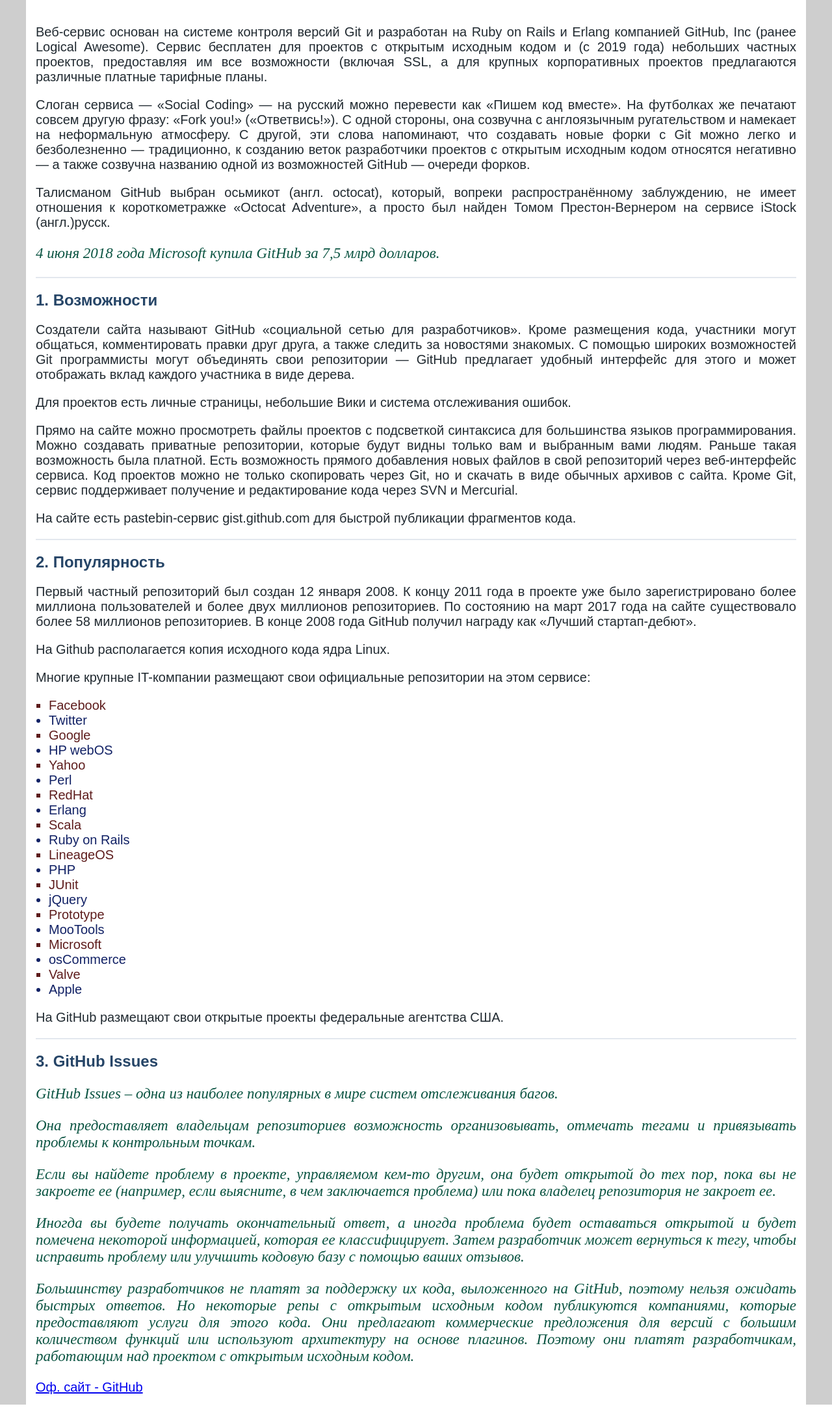
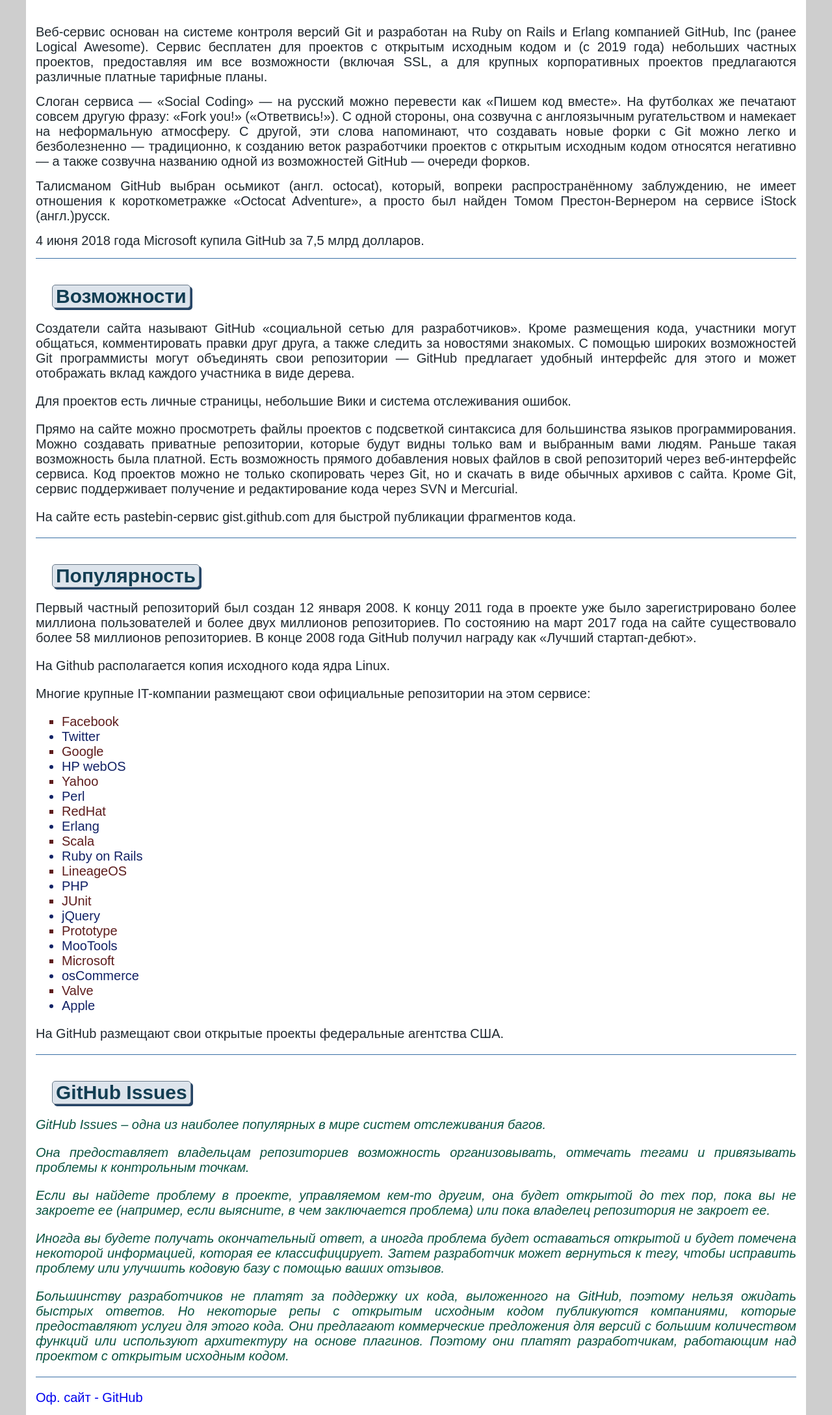
Before and after one commit to great-start/html, a plain HTML site: page homework_3/index.html in a window 1280 px wide. Shown: the part 473-2650 px from the top of the page at 65% size. Drawn offline with Linux system fonts and the light colour scheme.

Commit message:
17.10 Homework_3

```diff
--- a/homework_3/index.html
+++ b/homework_3/index.html
@@ -16,53 +16,54 @@
         <div id="under_header_line"></div>
     </div>
     <div id="body_wrapper">
-        <div id="main_body_wrapper"><h1>GitHub — крупнейший веб-сервис для хостинга IT-проектов и их совместной разработки</h1>
+        <div id="main_body_wrapper">
+            <h1>GitHub — крупнейший веб-сервис для хостинга IT-проектов и их совместной разработки</h1>
             <div id="links">
-                <ul id="first">
+                <ul id="ul_first">
                     <li class="menu_links"><a class="plan" href="#paragraph_1">Возможности</a></li>
                     <li class="menu_links"><a class="plan" href="#paragraph_2">Популярность</a></li>
                     <li class="menu_links"><a class="plan" href="#paragraph_3">GitHub Issues</a></li>
                 </ul>
             </div>
+            <div class="text">
+                <p>Веб-сервис основан на системе контроля версий Git и разработан на Ruby on Rails и Erlang компанией GitHub, Inc
+                    (ранее Logical Awesome). Сервис бесплатен для проектов с открытым исходным кодом и (с 2019 года) небольших
+                    частных проектов, предоставляя им все возможности (включая SSL, а для крупных корпоративных проектов
+                    предлагаются различные платные тарифные планы.</p>
+                <p>Слоган сервиса — «Social Coding» — на русский можно перевести как «Пишем код вместе». На футболках же печатают
+                    совсем другую фразу: «Fork you!» («Ответвись!»). С одной стороны, она созвучна с англоязычным ругательством и
+                    намекает на неформальную атмосферу. С другой, эти слова напоминают, что создавать новые форки с Git можно
+                    легко и безболезненно — традиционно, к созданию веток разработчики проектов с открытым исходным кодом
+                    относятся негативно — а также созвучна названию одной из возможностей GitHub — очереди форков.</p>
+                <p>Талисманом GitHub выбран осьмикот (англ. octocat), который, вопреки распространённому заблуждению, не имеет
+                    отношения к короткометражке «Octocat Adventure», а просто был найден Томом Престон-Вернером на сервисе iStock
+                    (англ.)русск.</p>
+                <p>4 июня 2018 года Microsoft купила GitHub за 7,5 млрд долларов.</p>
+            </div>
+            <div class="text">
+                <div class="p_title"><h2 id="paragraph_1">Возможности</h2></div>
                 <div>
-                <p>Веб-сервис основан на системе контроля версий Git и разработан на Ruby on Rails и Erlang компанией GitHub, Inc (ранее Logical
-                    Awesome).
-                    Сервис бесплатен для проектов с открытым исходным кодом и (с 2019 года) небольших частных проектов, предоставляя им все
-                    возможности (включая SSL, а для крупных корпоративных проектов предлагаются различные платные тарифные планы.
-                </p>
-                <p>Слоган сервиса — «Social Coding» — на русский можно перевести как «Пишем код вместе». На футболках же печатают совсем другую фразу:
-                    «Fork you!»
-                    («Ответвись!»). С одной стороны, она созвучна с англоязычным ругательством и намекает на неформальную атмосферу. С другой, эти
-                    слова напоминают, что создавать новые форки с Git можно легко и безболезненно — традиционно, к созданию веток разработчики
-                    проектов с открытым исходным кодом относятся негативно — а также созвучна названию одной из возможностей GitHub — очереди
-                    форков.
-                </p>
-                <p>Талисманом GitHub выбран осьмикот (англ. octocat), который, вопреки распространённому заблуждению, не имеет отношения к
-                    короткометражке «Octocat Adventure», а просто был найден Томом Престон-Вернером на сервисе iStock (англ.)русск.
-                </p>
-                <p class="github_issue">4 июня 2018 года Microsoft купила GitHub за 7,5 млрд долларов.
-                </p>
+                    <p>Создатели сайта называют GitHub «социальной сетью для разработчиков». Кроме размещения кода, участники
+                        могут общаться, комментировать правки друг друга, а также следить за новостями знакомых. С помощью широких
+                        возможностей Git программисты могут объединять свои репозитории — GitHub предлагает удобный интерфейс для
+                        этого и может отображать вклад каждого участника в виде дерева.</p>
+                    <p>Для проектов есть личные страницы, небольшие Вики и система отслеживания ошибок.</p>
+                    <p>Прямо на сайте можно просмотреть файлы проектов с подсветкой синтаксиса для большинства языков
+                        программирования. Можно создавать приватные репозитории, которые будут видны только вам и выбранным вами
+                        людям. Раньше такая возможность была платной. Есть возможность прямого добавления новых файлов в свой
+                        репозиторий через веб-интерфейс сервиса. Код проектов можно не только скопировать через Git, но и скачать
+                        в виде обычных архивов с сайта. Кроме Git, сервис поддерживает получение и редактирование кода через SVN и
+                        Mercurial.</p>
+                    <p>На сайте есть pastebin-сервис gist.github.com для быстрой публикации фрагментов кода.</p></div>
             </div>
-            <hr>
-            <h2 id="paragraph_1">1. Возможности</h2>
-            <p>Создатели сайта называют GitHub «социальной сетью для разработчиков».
-                Кроме размещения кода, участники могут общаться, комментировать правки друг друга, а также следить за новостями знакомых.
-                С помощью широких возможностей Git программисты могут объединять свои репозитории — GitHub предлагает удобный интерфейс для этого
-                и может отображать вклад каждого участника в виде дерева.</p>
-            <p>Для проектов есть личные страницы, небольшие Вики и система отслеживания ошибок.</p>
-            <p>Прямо на сайте можно просмотреть файлы проектов с подсветкой синтаксиса для большинства языков программирования.
-                Можно создавать приватные репозитории, которые будут видны только вам и выбранным вами людям. Раньше такая возможность была
-                платной.
-                Есть возможность прямого добавления новых файлов в свой репозиторий через веб-интерфейс сервиса.
-                Код проектов можно не только скопировать через Git, но и скачать в виде обычных архивов с сайта.
-                Кроме Git, сервис поддерживает получение и редактирование кода через SVN и Mercurial.</p>
-            <p>На сайте есть pastebin-сервис gist.github.com для быстрой публикации фрагментов кода.</p>
-            <hr>
-            <h2 id="paragraph_2">2. Популярность</h2>
-            <p>Первый частный репозиторий был создан 12 января 2008. К концу 2011 года в проекте уже было зарегистрировано более миллиона
-                пользователей и более двух миллионов репозиториев. По состоянию на март 2017 года на сайте существовало более 58 миллионов
-                репозиториев. В конце 2008
-                года GitHub получил награду как «Лучший стартап-дебют».</p>
+            <div class="text">
+                <div class="p_title"><h2 id="paragraph_2">Популярность</h2></div>
+                <div>
+                    <p>Первый частный репозиторий был создан 12 января 2008. К концу 2011 года в проекте уже было
+                        зарегистрировано более миллиона пользователей и более двух миллионов репозиториев. По состоянию на март
+                        2017 года на сайте
+                        существовало более 58 миллионов репозиториев. В конце 2008 года GitHub получил награду как «Лучший
+                        стартап-дебют».</p>
                     <p>На Github располагается копия исходного кода ядра Linux.</p>
                     <p>Многие крупные IT-компании размещают свои официальные репозитории на этом сервисе:</p>
                     <ul>
@@ -87,28 +88,29 @@
                         <li class="another_list_style">Valve</li>
                         <li>Apple</li>
                     </ul>
-            <p>На GitHub размещают свои открытые проекты федеральные агентства США.</p>
-            <hr>
-            <h2 id="paragraph_3">3. GitHub Issues</h2>
-            <p class="github_issue">GitHub Issues – одна из наиболее популярных в мире систем отслеживания багов.</p>
-            <p class="github_issue">Она предоставляет владельцам репозиториев возможность организовывать, отмечать тегами и привязывать проблемы к
-                контрольным точкам.</p>
-            <p class="github_issue">Если вы найдете проблему в проекте, управляемом кем-то другим, она будет открытой до тех пор, пока вы не
-                закроете ее (например, если выясните, в чем заключается проблема) или пока владелец репозитория не закроет ее.</p>
-            <p class="github_issue">Иногда вы будете получать окончательный ответ, а иногда проблема будет оставаться открытой и будет помечена
-                некоторой
-                информацией, которая ее
-                классифицирует. Затем разработчик может вернуться к тегу, чтобы исправить проблему или улучшить кодовую базу с помощью ваших
-                отзывов.</p>
-            <p class="github_issue">Большинству разработчиков не платят за поддержку их кода, выложенного на GitHub, поэтому нельзя ожидать
-                быстрых ответов. Но некоторые репы с
-                открытым исходным кодом публикуются компаниями, которые предоставляют услуги для этого кода. Они предлагают коммерческие
-                предложения для версий с
-                большим количеством функций или используют архитектуру на основе плагинов. Поэтому они платят разработчикам, работающим над
-                проектом с открытым исходным кодом.  </p>
-
-
-            <a href="https://github.com/">Оф. сайт - GitHub</a></div>
+                    <p>На GitHub размещают свои открытые проекты федеральные агентства США.</p></div>
+            </div>
+            <div class="text github_issue">
+                <div class="p_title issue"><h2 id="paragraph_3">GitHub Issues</h2></div>
+                <div>
+                    <p>GitHub Issues – одна из наиболее популярных в мире систем отслеживания багов.</p>
+                    <p>Она предоставляет владельцам репозиториев возможность организовывать, отмечать тегами и
+                        привязывать проблемы к контрольным точкам.</p>
+                    <p>Если вы найдете проблему в проекте, управляемом кем-то другим, она будет открытой до тех
+                        пор, пока вы не закроете ее (например, если выясните, в чем заключается проблема) или пока владелец
+                        репозитория не закроет ее.</p>
+                    <p>Иногда вы будете получать окончательный ответ, а иногда проблема будет оставаться открытой
+                        и будет помечена некоторой информацией, которая ее классифицирует. Затем разработчик может вернуться к
+                        тегу, чтобы исправить проблему или улучшить кодовую базу с помощью ваших отзывов.</p>
+                    <p>Большинству разработчиков не платят за поддержку их кода, выложенного на GitHub, поэтому
+                        нельзя ожидать быстрых ответов. Но некоторые репы с открытым исходным кодом публикуются компаниями,
+                        которые предоставляют услуги для этого кода. Они предлагают коммерческие предложения для версий с большим
+                        количеством функций или используют архитектуру на основе
+                        плагинов. Поэтому они платят разработчикам, работающим над проектом с открытым исходным кодом.</p>
+                </div>
+            </div>
+            <div id="github_link"><a href="https://github.com/">Оф. сайт - GitHub</a></div>
+        </div>
     </div>
 </div>
 
--- a/homework_3/style.css
+++ b/homework_3/style.css
@@ -24,6 +24,10 @@
     padding: 15px;
     box-sizing: border-box;
 }
+img {
+    border: #90b0c5 2px solid;
+    border-radius: 20px;
+ }
 #under_header_line {
     background: #274f7c;
     height: 40px;
@@ -46,28 +50,43 @@
     /*background: #e2f1fc;*/
     /*border-radius: 20px;*/
 }
-ul{
+#ul_first{
     padding-left: 20px;
+    list-style: none;
 }
 li.menu_links{
     padding-left: 20px;
     border-left: 5px solid #264567;
 }
-h2 {
-    font-size: 24px;
-    color: #264567;
+.text {
+    margin-top: 40px;
+    border-bottom: 1px solid #3a70a6;
+    text-align: justify;
+ }
+.p_title>h2{
+    font-size: 1.5rem;
+    color: #123d52;
+    margin-left: 25px;
+    margin-bottom: 0;
+    margin-top: 0;
+    padding-left: 5px;
+    padding-right: 5px;
+    border: #687888 1px solid;
+    border-radius: 5px;
+    background: #dde4ec;
+    box-shadow: 3px 3px #264567;
 }
-p {
-    text-align: justify;
+.issue {
+    font-style: normal;
+}
+.text>p {
     font-size: 1rem;
+    margin-top: 15px;
+    margin-bottom: 15px;
 }
-p.github_issue {
-    font: italic 23px serif;
+.github_issue {
+    font-style: italic;
     color: #0b5442;
-}
-img {
-    border: #90b0c5 2px solid;
-    border-radius: 20px;
 }
 .plan {
     color: #264567;
@@ -94,3 +113,17 @@
     list-style: square;
     color: #5d1c1c;
 }
+a {
+    text-decoration: none;
+}
+a:hover {
+    color: #90b0c5;
+}
+#github_link {
+    margin-top:20px;
+}
+
+.p_title {
+    display: flex;
+    justify-content: left;
+}
```
Lines whose indentation alone changed are shown as unchanged.
